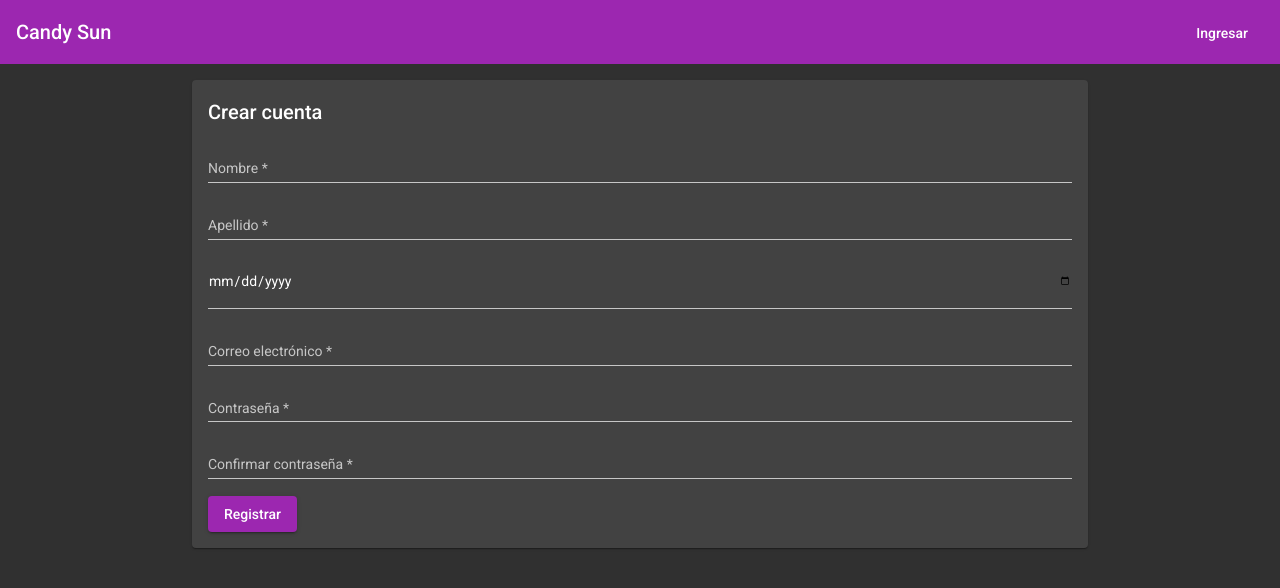
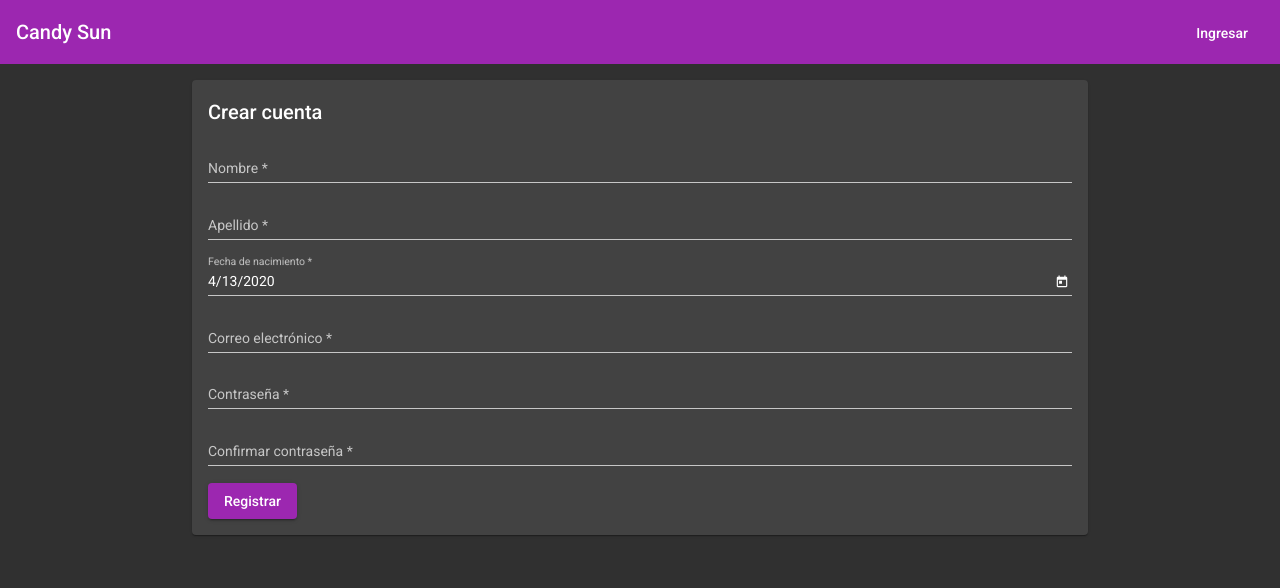
Before and after one commit to saulprl/candy-sun-angular, an Angular app: page /signup in a window 1280 px wide. Shown: the top 588 px of the page. Built offline with nearby package versions, Linux system fonts and the light colour scheme.

Commit message:
Replaced date inputs with material Date pickers

```diff
--- a/src/app/auth/signup/signup.component.html
+++ b/src/app/auth/signup/signup.component.html
@@ -18,13 +18,15 @@
       >
       <mat-error *ngIf="controls.surname.errors?.required">Este campo es obligatorio.</mat-error>
     </mat-form-field>
-    <mat-form-field>
+    <mat-form-field class="date-picker">
+      <mat-label>Fecha de nacimiento</mat-label>
       <input
       matInput
-      type="date"
+      [matDatepicker]="dobPicker"
       formControlName="dob"
       >
-      <mat-error *ngIf="controls.dob.errors?.required">La fecha de nacimiento es obligatoria.</mat-error>
+      <mat-datepicker-toggle matSuffix [for]="dobPicker"></mat-datepicker-toggle>
+      <mat-datepicker #dobPicker></mat-datepicker>
     </mat-form-field>
     <mat-form-field>
       <input
--- a/src/app/employees/employee-dialog/employee-dialog.component.css
+++ b/src/app/employees/employee-dialog/employee-dialog.component.css
@@ -1,3 +1,7 @@
 mat-form-field {
   padding-right: 0.5rem;
 }
+
+mat-form-field.date-picker {
+  width: 180px;
+}
--- a/src/app/employees/employee-dialog/employee-dialog.component.html
+++ b/src/app/employees/employee-dialog/employee-dialog.component.html
@@ -26,14 +26,15 @@
     >
     <mat-error *ngIf="controls.surname.errors?.required">Este campo es obligatorio.</mat-error>
   </mat-form-field>
-  <mat-form-field>
+  <mat-form-field class="date-picker">
+    <mat-label>Fecha de nacimiento</mat-label>
     <input
     matInput
-    type="date"
-    placeholder="Fecha de nacimiento"
+    [matDatepicker]="dobPicker"
     formControlName="dob"
     >
-    <mat-error *ngIf="controls.dob.errors?.required">Este campo es obligatorio.</mat-error>
+    <mat-datepicker-toggle matSuffix [for]="dobPicker"></mat-datepicker-toggle>
+    <mat-datepicker #dobPicker></mat-datepicker>
   </mat-form-field>
   <mat-form-field>
     <input
```
